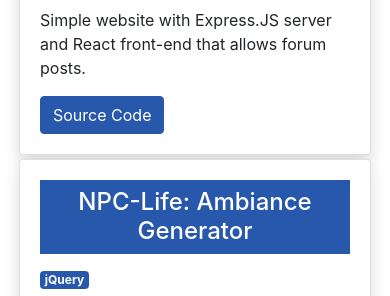
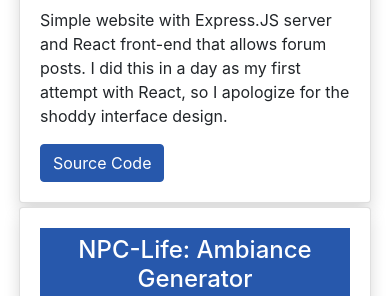
Before and after one commit to alsalgu/pythonPortfolio, a Flask app: page /projects in a window 390 px wide. Shown: the part 1811-2107 px from the top of the page. Run offline with Flask 2, Linux system fonts and the light colour scheme; some libraries are stand-ins or nearby versions; some web fonts are replaced.

Commit message:
Projects filled in

```diff
--- a/app/templates/layout/MSpaint.html
+++ b/app/templates/layout/MSpaint.html
@@ -33,7 +33,7 @@
                 <u>E</u>dit
             </div>
             <div class="menuBTN pl-1 pr-1">
-                <u>V</u>iew
+                <a href="{{url_for('main.projects')}}"><u>V</u>iew</a>
             </div>
             <div class="menuBTN pl-1 pr-1">
                 <u>O</u>ptions
--- a/app/templates/pages/projects.html
+++ b/app/templates/pages/projects.html
@@ -114,7 +114,8 @@
             </div>
             <!-- End Carousel -->
             <p class="card-text mt-2 mb-3">
-                Simple website with Express.JS server and React front-end that allows forum posts.
+                Simple website with Express.JS server and React front-end that allows forum posts. I did this in a day
+                as my first attempt with React, so I apologize for the shoddy interface design.
             </p>
             <a href="https://github.com/alsalgu/MERNforum" target="_blank" class="btn btn-primary">Source Code</a>
         </div>
@@ -149,7 +150,9 @@
             </div>
             <!-- End Carousel -->
             <p class="card-text mt-2 mb-3">
-                Simple website with Express.JS server and React front-end that allows forum posts.
+                Using jQuery to retrieve data from multiple APIs, the website takes user input and offers relevant
+                music and sound files to mix and match. A slideshow of pictures that compliment this selection is also
+                offered.
             </p>
             <a href="https://github.com/alsalgu/npc-life" target="_blank" class="btn btn-primary">Source Code</a>
             <a href="https://alsalgu.github.io/npc-life/" target="_blank" class="btn btn-secondary">Demo</a>
@@ -160,9 +163,12 @@
     <div class="card m-1 shadow">
         <img class="card-img-top d-none d-md-block" src="/static/img/headers/aas.jpg" alt="Card image cap">
         <div class="card-body">
-            <h4 class="card-title d-md-none bg-primary p-2 text-white text-center ">NPC-Life: Ambiance Generator</h4>
+            <h4 class="card-title d-md-none bg-primary p-2 text-white text-center ">Shelter Data Analysis</h4>
             <div>
-                <span class="badge badge-primary">jQuery</span>
+                <span class="badge badge-primary">Python</span>
+                <span class="badge badge-primary">Pandas</span>
+                <span class="badge badge-danger">Jupyter Notebooks</span>
+                <span class="badge badge-danger">Matplotlib</span>
             </div>
             <!-- Carousel -->
             <div id="project5" class="carousel slide border mt-2" data-ride="carousel">
@@ -188,7 +194,8 @@
             </div>
             <!-- End Carousel -->
             <p class="card-text mt-2 mb-3">
-                Simple website with Express.JS server and React front-end that allows forum posts.
+                Using Python data libraries, multiple CSV files are taken and sorted through to create a coherent and
+                easy to use sets of dataframes.
             </p>
             <a href="https://github.com/alsalgu/animal-shelter-jupyter/blob/master/Austin%20Shelters/Austin%20Animal%20Shelter%20Dogs.ipynb"
                 target="_blank" class="btn btn-primary">Source Code</a>
@@ -199,13 +206,13 @@
     <div class="card m-1 shadow">
         <img class="card-img-top d-none d-md-block" src="/static/img/headers/wp.jpg" alt="Card image cap">
         <div class="card-body">
-            <h4 class="card-title d-md-none bg-primary p-2 text-white text-center ">NPC-Life: Ambiance Generator</h4>
+            <h4 class="card-title d-md-none bg-primary p-2 text-white text-center ">Reddit Wallpapers</h4>
             <div>
-                <span class="badge badge-primary">jQuery</span>
+                <span class="badge badge-primary">Python</span>
             </div>
             <!-- Carousel -->
             <div id=" project6" class="carousel slide border mt-2" data-ride="carousel">
-                <div class=" carousel-inner carLimit" role="listbox" style="max-height: 300px">
+                <div class=" carousel-inner carLimit" role="listbox">
                     <div class="carousel-item active">
                         <img class="d-block" src="/static/img/projects/wallpaper1.png" alt="First slide">
                     </div>
@@ -221,10 +228,11 @@
             </div>
             <!-- End Carousel -->
             <p class="card-text mt-2 mb-3">
-                Simple website with Express.JS server and React front-end that allows forum posts.
+                A set of python executables. The first searches for a subreddit based on user input. When found, the
+                program will then find image posts in the subreddit and download them to the program folder. The second
+                one randomly chooses an image from the downloads folder and sets it as the desktop wallpaper.
             </p>
-            <a href="https://github.com/alsalgu/animal-shelter-jupyter/blob/master/Austin%20Shelters/Austin%20Animal%20Shelter%20Dogs.ipynb"
-                target="_blank" class="btn btn-primary">Source Code</a>
+            <a href="https://github.com/alsalgu/reddit-wallpapers" target="_blank" class="btn btn-primary">Source Code</a>
         </div>
     </div>
     <!-- End Project -->
```
